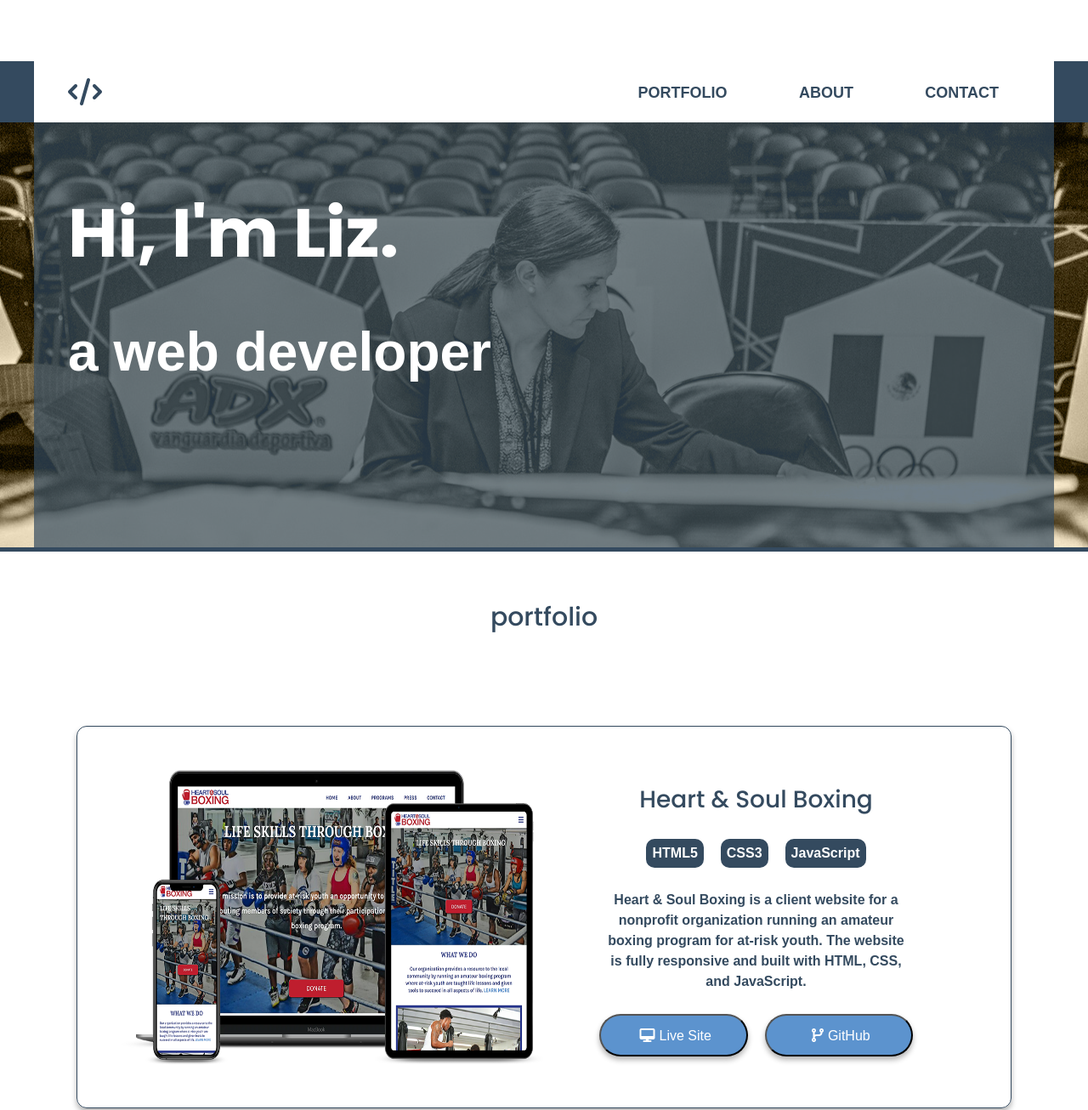
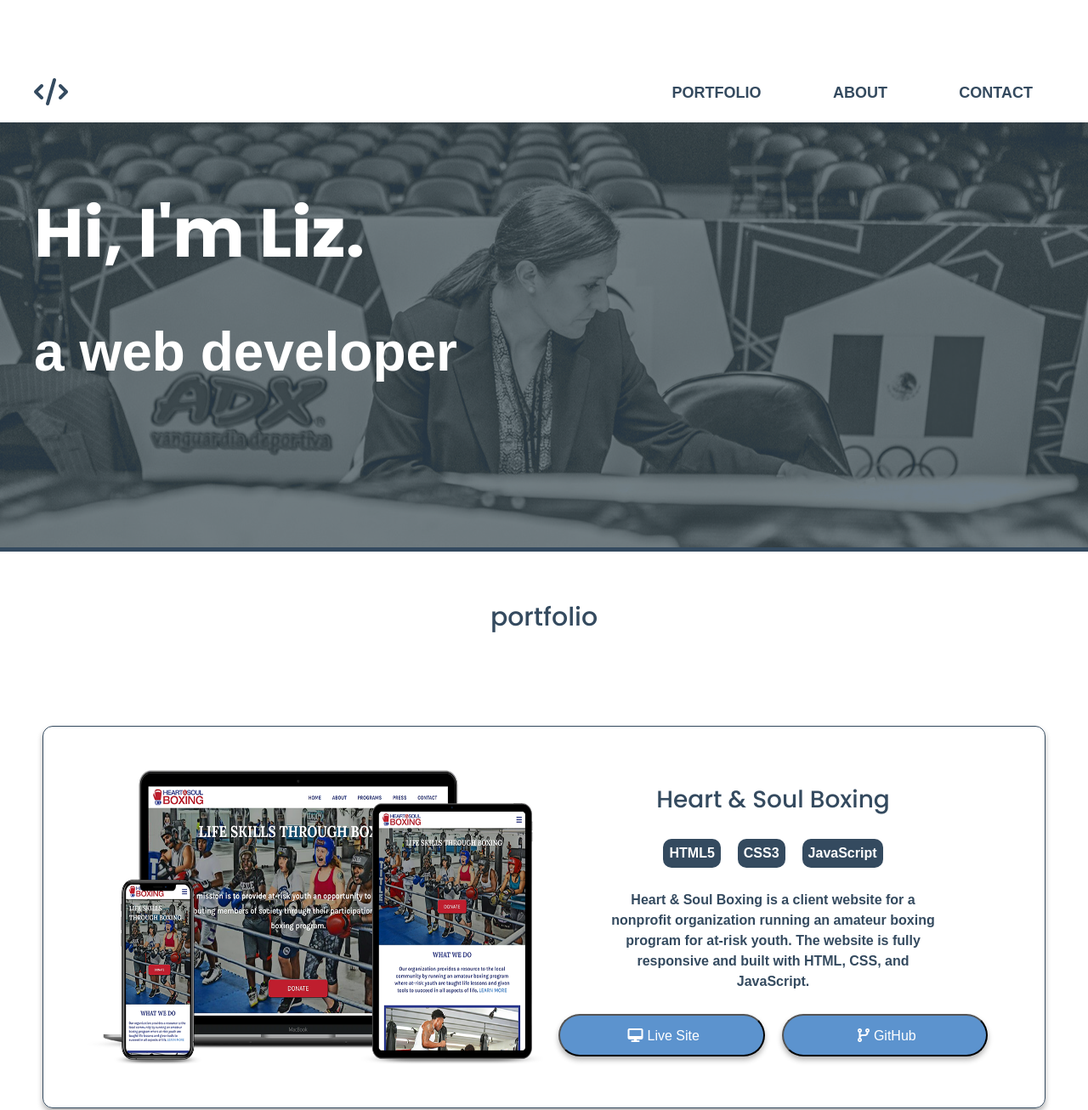
Before and after one commit to e-gunn/portfolio, a website built with Parcel: page index.html in a window 1280 px wide. Shown: the top 1306 px of the page at 85% size. Built offline with nearby package versions, Linux system fonts and the light colour scheme; a web font is replaced by a local one.

Commit message:
change project button width

```diff
--- a/css/main.css
+++ b/css/main.css
@@ -166,6 +166,10 @@
 
 /* ------------------------- Header Section --------------------------------- */
 
+header {
+  background: #fff;
+}
+
 header .content-wrapper {
   display: flex;
   justify-content: space-between;
@@ -273,7 +277,7 @@
 /* ------------------------ Main Section ---------------------------------- */
 
 .hero-area {
-  background: url(../img/hero.jpg) center no-repeat #333;
+  background: url(../img/hero.jpg) center no-repeat #344a5f;
   background-size: cover;
   display: flex;
   justify-content: center;
@@ -393,7 +397,7 @@
   padding: 10px;
   margin: 10px;
   text-align: center;
-  width: 35%;
+  width: 100%;
 }
 
 button a {
@@ -675,6 +679,10 @@
     color: #5c93ce;
 }
 
+.copyright {
+  width: 100%;
+}
+
 .copyright p {
   color: #fff;
   padding-top: 50px;
@@ -797,6 +805,10 @@
    padding: 0 50px;
  }
 
+ .project-btn button {
+   width: 45%;
+ }
+
  .about-description {
    width: 40%;
  }
@@ -835,7 +847,7 @@
      /* desktop styles here */
 
 .content-wrapper {
-  max-width: 1200px;
+  max-width: 1400px;
 }
 
 .hamburger-btn {
```
